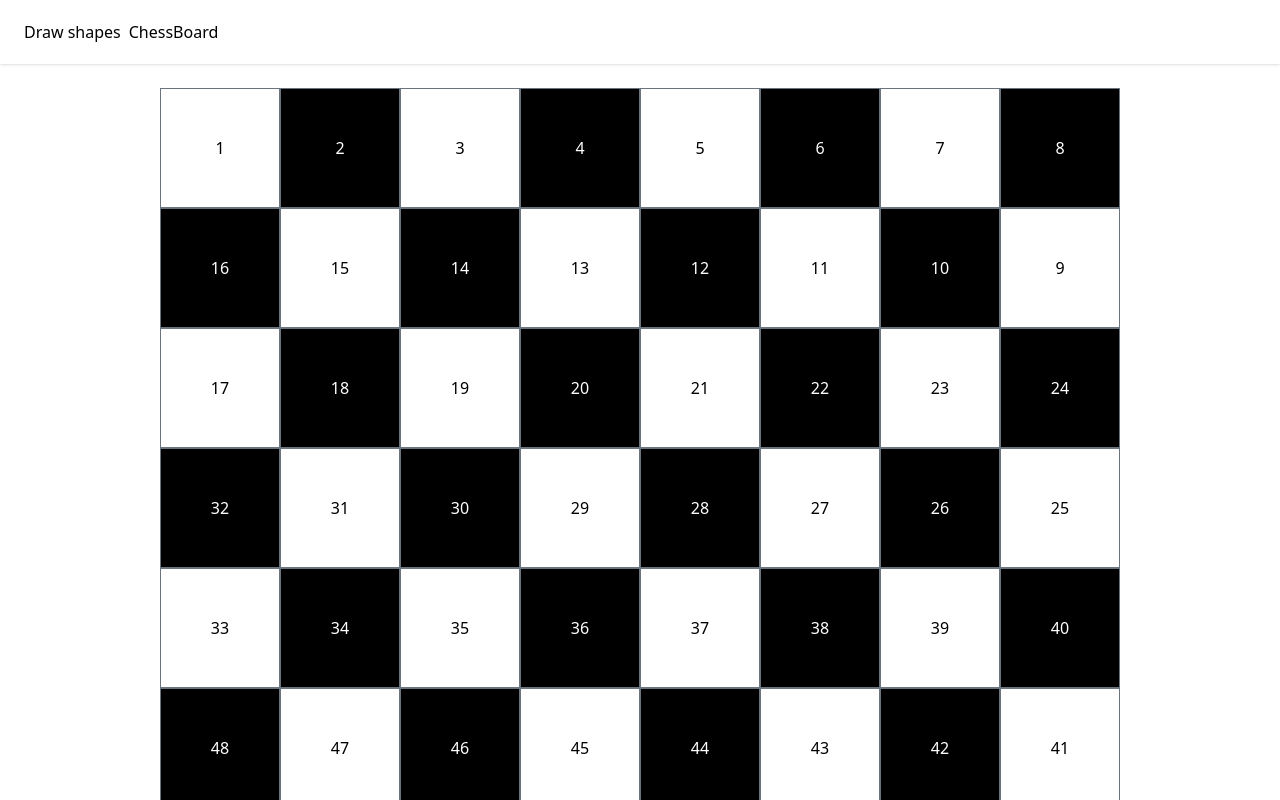
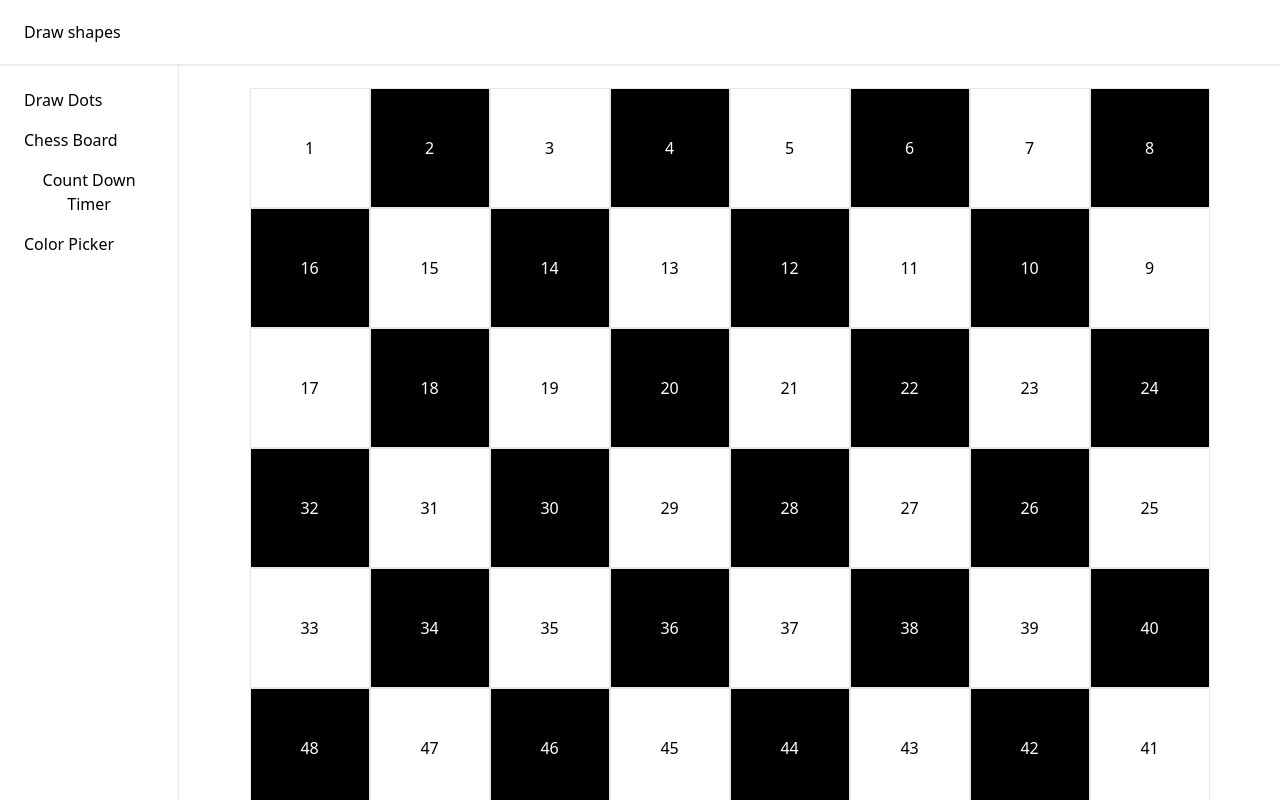
Before and after one commit to ramesh01/machine-coding-challenges, a React (Create React App) app: page /chessboard in a window 1280 px wide. Shown: the top 800 px of the page. Built offline with nearby package versions, Linux system fonts and the light colour scheme.

Commit message:
feat: Added left menu and added few more components

```diff
--- a/src/Router/Router.tsx
+++ b/src/Router/Router.tsx
@@ -2,6 +2,8 @@ import { BrowserRouter, Route, Routes } from 'react-router-dom'
 import DefaultLayout from '../components/DefaultLayout/DefaultLayout'
 import ChessBoard from '../pages/Chessboard/ChessBoard'
 import DrawShapes from '../pages/DrawShapes/DrawShapes'
+import PageNotFound from '../pages/PageNotFound/PageNotFound'
+import CountDownTimer from '../pages/CountDownTimer/CountDownTimer'
 
 const Router = () => {
   return (
@@ -10,7 +12,9 @@ const Router = () => {
         <Route path='/' element={<DefaultLayout />}>
             <Route path='/drawshapes' element={<DrawShapes/>} />
             <Route path='/chessboard' element={<ChessBoard/>} />
+            <Route path='/countdown-timer' element={<CountDownTimer/>} />
         </Route>
+        <Route path='*' element={<PageNotFound />}></Route>
         </Routes>
     </BrowserRouter>
   )
--- a/src/components/DefaultLayout/DefaultLayout.tsx
+++ b/src/components/DefaultLayout/DefaultLayout.tsx
@@ -1,16 +1,23 @@
-import React from 'react'
-import { Outlet } from 'react-router-dom';
-import Header from '../Header/Header';
+import { Outlet } from "react-router-dom";
+import Header from "../Header/Header";
+import LeftMenu from "../LeftMenu/LeftMenu";
 
 const DefaultLayout = () => {
-  return (
-    <>
-    <Header/>
-    <main className='py-2 px-4'>
-    <Outlet></Outlet>
-    </main>
-    </>
-  )
-}
+	return (
+		<>
+			<Header />
+			<div className="main-container flex h-screen">
+				<aside className="border-r min-w-[14%] border-gray-200 py-4">
+					<LeftMenu />
+				</aside>
+				<div className="container">
+					<main className="py-2 px-4">
+						<Outlet></Outlet>
+					</main>
+				</div>
+			</div>
+		</>
+	);
+};
 
 export default DefaultLayout;
--- a/src/components/Header/Header.tsx
+++ b/src/components/Header/Header.tsx
@@ -7,7 +7,6 @@ const Header = () => {
         <div className="flex flex-wrap items-center">
         <div className='flex gap-2'>
         <Link className='hover:bg-sky-400' to={'/drawshapes'}>Draw shapes</Link>
-        <Link className='hover:bg-sky-400' to={'/chessboard'}>ChessBoard</Link>
         </div>
         </div>
   </header>
--- /dev/null
+++ b/src/components/LeftMenu/LeftMenu.tsx
@@ -0,0 +1,16 @@
+import { Link } from "react-router-dom";
+import { LeftMenuItem, leftMenu } from "../../config/leftMenuData";
+
+const LeftMenu = () => {
+	return (
+		<div className="flex flex-col">
+			{leftMenu.map((menuItem: LeftMenuItem) => (
+				<div className="flex justify-start hover:bg-sky-400 hover:text-white px-6 py-2">
+					<Link to={menuItem.path}>{menuItem.name}</Link>
+				</div>
+			))}
+		</div>
+	);
+};
+
+export default LeftMenu;
--- /dev/null
+++ b/src/config/leftMenuData.ts
@@ -0,0 +1,25 @@
+export type LeftMenuItem = {
+	name: string;
+	path: string;
+};
+
+const leftMenu: Array<LeftMenuItem> = [
+	{
+		name: "Draw Dots",
+		path: "/drawshapes",
+	},
+	{
+		name: "Chess Board",
+		path: "/chessboard",
+	},
+    {
+		name: "Count Down Timer",
+		path: "/countdown-timer",
+	},
+    {
+		name: "Color Picker",
+		path: "/color-picker",
+	},
+];
+
+export { leftMenu };
--- a/src/pages/Chessboard/ChessBoard.tsx
+++ b/src/pages/Chessboard/ChessBoard.tsx
@@ -32,7 +32,7 @@ const ChessBoard = () => {
         for (let i = 0; i < boardSizeArr.length; i++) {
             for (let j = 0; j < rowSize; j++) {
                 const isEvenCell = (boardSizeArr[i][j]) % 2 === 0;
-                const cellClass = `w-[120px] h-[120px] border border-gray-500 flex justify-center items-center ${
+                const cellClass = `w-[120px] h-[120px] border flex justify-center items-center ${
                   isEvenCell ? 'even bg-black text-white' : 'odd'
                 }`;
                 row.push(
@@ -45,7 +45,7 @@ const ChessBoard = () => {
             row = [];
         }
         return (
-          <div className="flex flex-wrap w-100 items-center justify-center pt-4">
+          <div className="flex flex-wrap w-100 items-center justify-center py-4">
             {rows}
           </div>
         );
--- a/src/pages/Chessboard/chessboard.css
+++ b/src/pages/Chessboard/chessboard.css
@@ -6,6 +6,6 @@
 .box {
     width: 80px;
     height: 80px;
-    border: 1px solid #000;
+    border: 1px solid gray;
     text-align: center;
 }
--- /dev/null
+++ b/src/pages/CountDownTimer/CountDownTimer.tsx
@@ -0,0 +1,7 @@
+const CountDownTimer = () => {
+  return (
+    <div>CountDownTimer</div>
+  )
+}
+
+export default CountDownTimer;
--- /dev/null
+++ b/src/pages/PageNotFound/PageNotFound.tsx
@@ -0,0 +1,7 @@
+const PageNotFound = () => {
+  return (
+    <div>PageNotFound</div>
+  )
+}
+
+export default PageNotFound;
```
